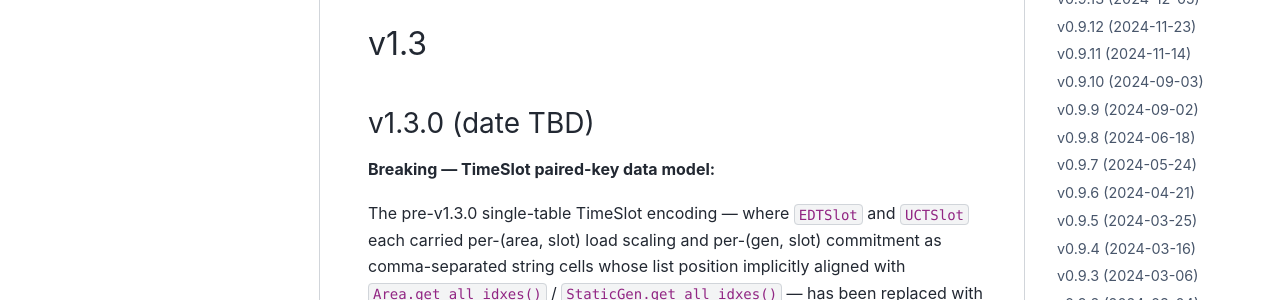
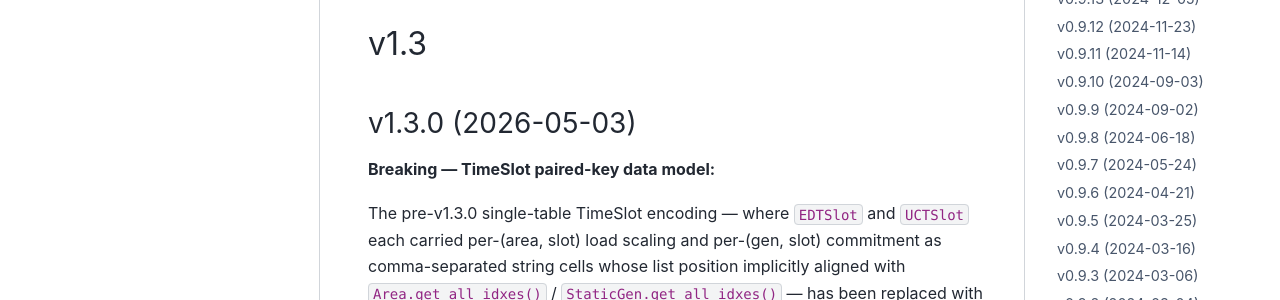
Before and after one commit to CURENT/ams, a Sphinx documentation site: the page built from docs/source/release-notes.rst, in a window 1280 px wide and 900 px high. Shown: the part 254-554 px from the top of the window. Built offline with Sphinx 7.4.7 and the PyData theme 0.15.4, drawn with Linux system fonts in a browser that asks for light colours; pages that are not in the unit, such as notebooks, are missing from menus; the version number could not be read and is left out.

Commit message:
docs: prep release notes for v1.3.0 (2026-05-03)
Set the date on the v1.3.0 release-notes header.

Co-Authored-By: Claude Opus 4.7 (1M context) <noreply@anthropic.com>

```diff
--- a/docs/source/release-notes.rst
+++ b/docs/source/release-notes.rst
@@ -9,7 +9,7 @@ The APIs before v3.0.0 are in beta and may change without prior notice.
 v1.3
 ==========
 
-v1.3.0 (date TBD)
+v1.3.0 (2026-05-03)
 ----------------------
 
 **Breaking — TimeSlot paired-key data model:**
```
